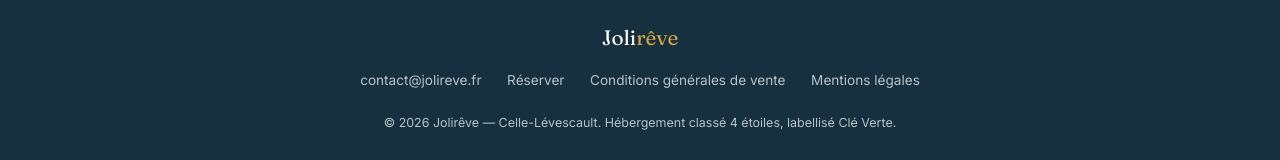
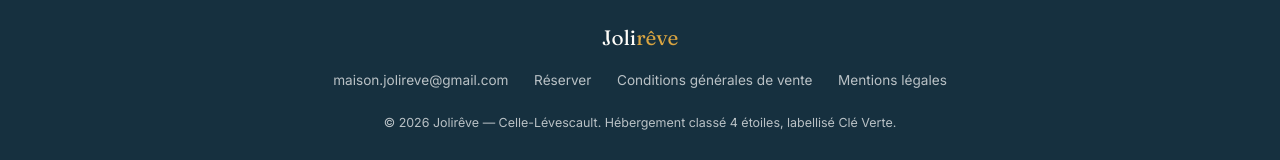
Before and after one commit to maisonjolireve-site/jolireve-site2, a website: page index.html in a window 1280 px wide. Shown: the part 8402-8562 px from the top of the page. Drawn offline with Linux system fonts and the light colour scheme; no server answers.

Commit message:
Update index.html

```diff
--- a/index.html
+++ b/index.html
@@ -328,7 +328,7 @@
   <div class="footer__inner">
     <div class="footer__brand">Joli<span>rêve</span></div>
     <div class="footer__links">
-      <a href="mailto:contact@jolireve.fr">contact@jolireve.fr</a>
+<a href="mailto:maison.jolireve@gmail.com">maison.jolireve@gmail.com</a>
       <a href="#reservation">Réserver</a>
       <a href="cgv.html">Conditions générales de vente</a>
       <a href="mentions-legales.html">Mentions légales</a>
```
